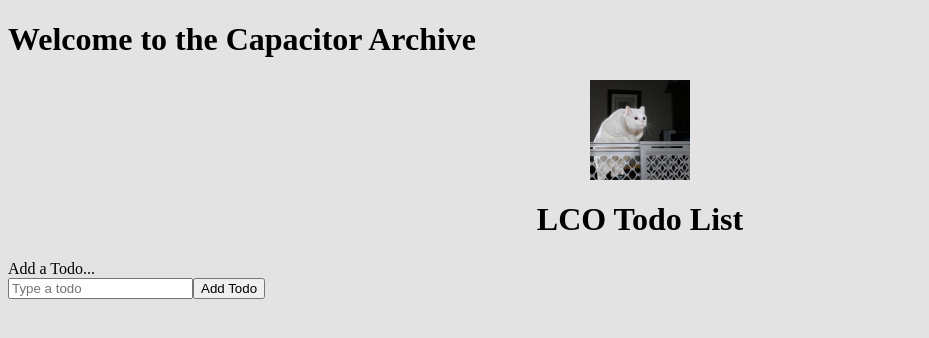
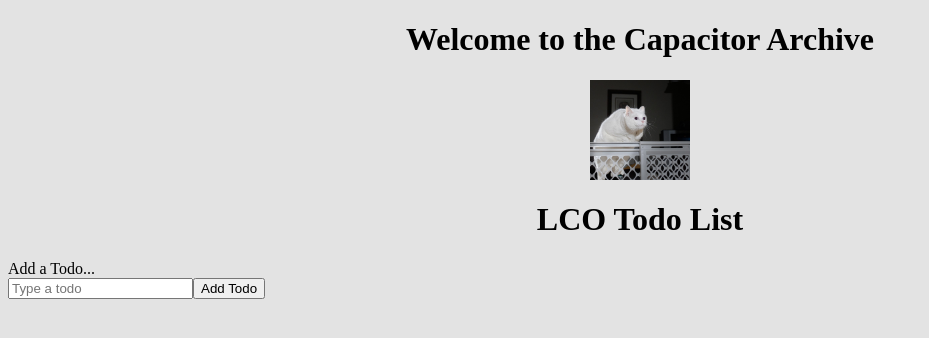
Before and after one commit to BenThurber/capacitor-archive, an Angular app in the folder client/: page / in a window 1280 px wide. Shown: the top 338 px of the page, without its empty margins (0-929 px from the left). Built offline with nearby package versions, Linux system fonts and the light colour scheme.

Commit message:
Added command to install angular commandline tools in Dockerfile.

```diff
--- a/client/src/app/app.component.html
+++ b/client/src/app/app.component.html
@@ -1,4 +1,4 @@
-<h1>Welcome to the Capacitor Archive</h1>
+<h1 style="text-align: center">Welcome to the Capacitor Archive</h1>
 <div style="text-align: center">
   <img
     src="../assets/falcor-cat.jpg"
```
Also changed, not shown: 1 other file (tests, documents, lock files or other folders).
